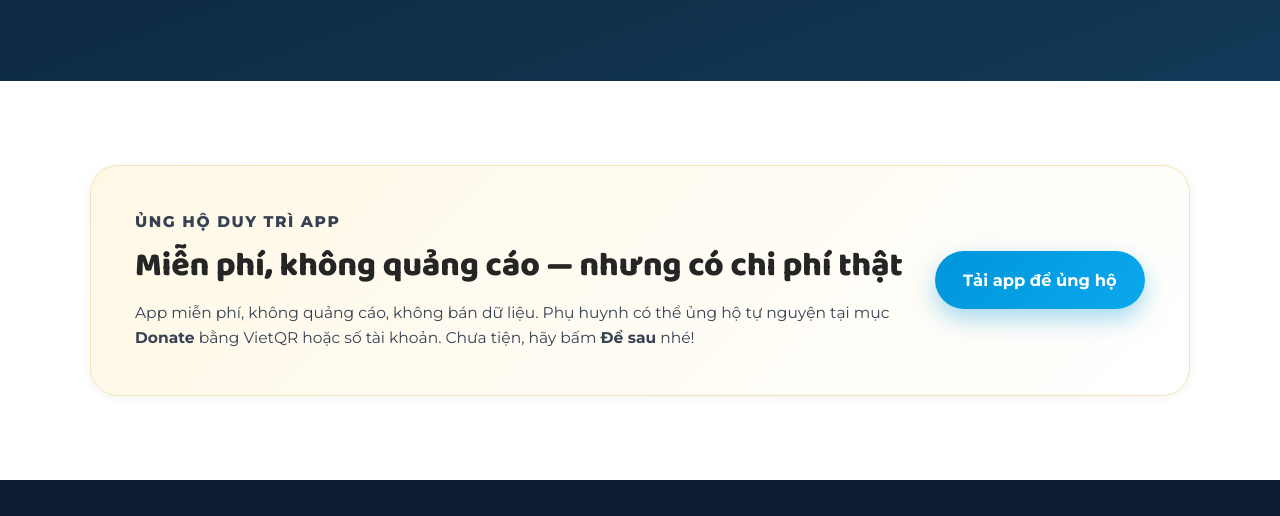
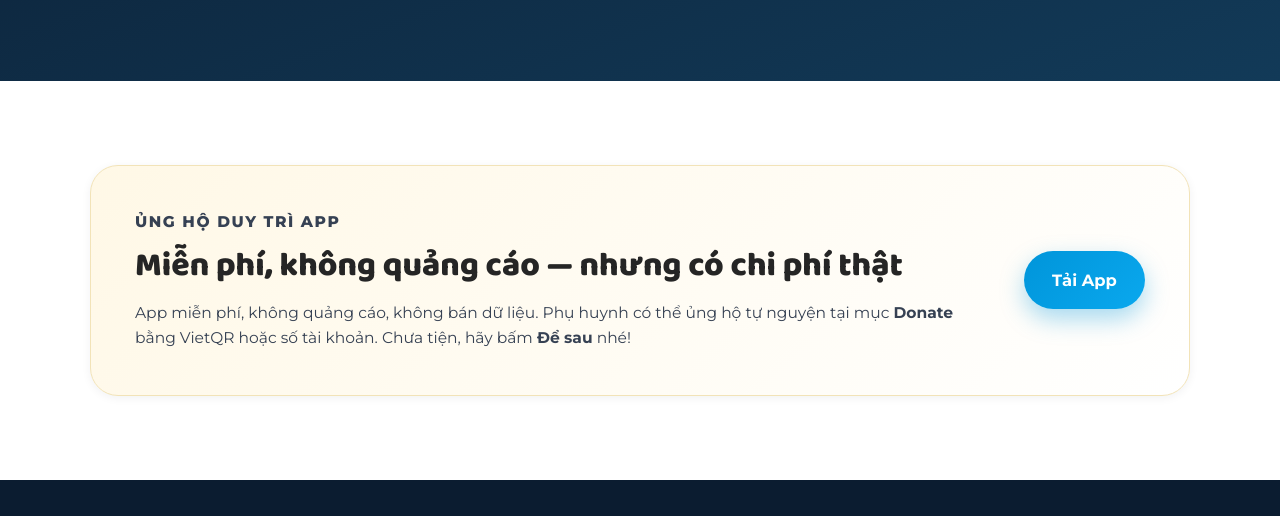
Before and after one commit to duongcuu207/ioe-app, a plain HTML site: page index.html in a window 1280 px wide. Shown: the part 3471-3987 px from the top of the page. Drawn offline with Linux system fonts and the light colour scheme.

Commit message:
Update index.html

```diff
--- a/index.html
+++ b/index.html
@@ -253,7 +253,7 @@
           <h2>Miễn phí, không quảng cáo — nhưng có chi phí thật</h2>
           <p>App miễn phí, không quảng cáo, không bán dữ liệu. Phụ huynh có thể ủng hộ tự nguyện tại mục <b>Donate</b> bằng VietQR hoặc số tài khoản. Chưa tiện, hãy bấm <b>Để sau</b> nhé!</p>
         </div>
-        <a class="btn btn-primary btn-lg" href="https://github.com/duongcuu207/ioe-app/releases/download/android/IOE.APP.1.0.0.apk" download>Tải app để ủng hộ</a>
+        <a class="btn btn-primary btn-lg" href="https://github.com/duongcuu207/ioe-app/releases/download/android/IOE.APP.1.0.0.apk" download>Tải App</a>
       </div>
     </div>
   </section>
```
